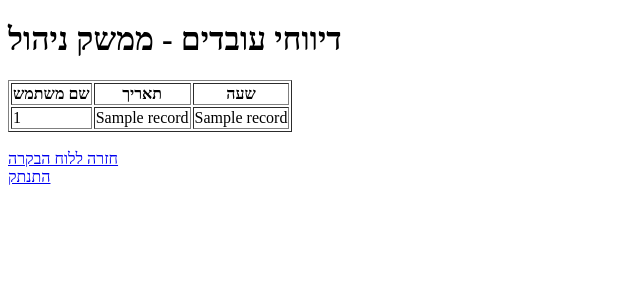
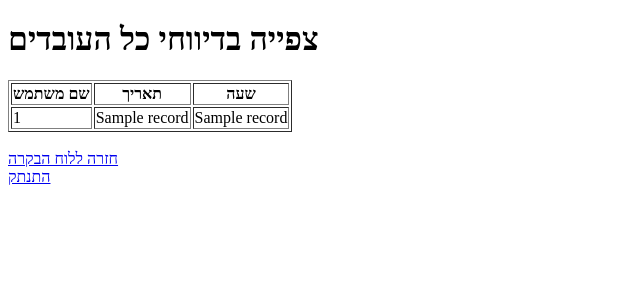
Before and after one commit to Yoad200/worktime-system, a Flask app: template templates/admin.html in a window 1280 px wide. Shown: the top 300 px of the page, without its empty margins (0-640 px from the left). Run offline with Flask 3, Linux system fonts and the light colour scheme; the template is opened without the code that fills it: most values are stand-ins (such as "Sample title", 1, 10 or a date in 2020).

Commit message:
Update admin.html

```diff
--- a/templates/admin.html
+++ b/templates/admin.html
@@ -1,11 +1,13 @@
 <!DOCTYPE html>
-<html>
+<html lang="he">
 <head>
-    <meta charset="utf-8">
-    <title>דיווחי עובדים</title>
+    <meta charset="UTF-8">
+    <title>דיווחי עובדים - מנהל</title>
 </head>
 <body>
-    <h1>דיווחי עובדים - ממשק ניהול</h1>
+    <h1>צפייה בדיווחי כל העובדים</h1>
+
+    {% if records %}
         <table border="1">
             <tr>
                 <th>שם משתמש</th>
@@ -20,9 +22,12 @@
                 </tr>
             {% endfor %}
         </table>
+    {% else %}
+        <p>אין דיווחים במערכת.</p>
+    {% endif %}
+
     <br>
-    <a href="/dashboard">חזרה ללוח הבקרה</a>
-    <br>
+    <a href="/dashboard">חזרה ללוח הבקרה</a><br>
     <a href="/logout">התנתק</a>
 </body>
 </html>
```
Lines whose indentation alone changed are shown as unchanged.
